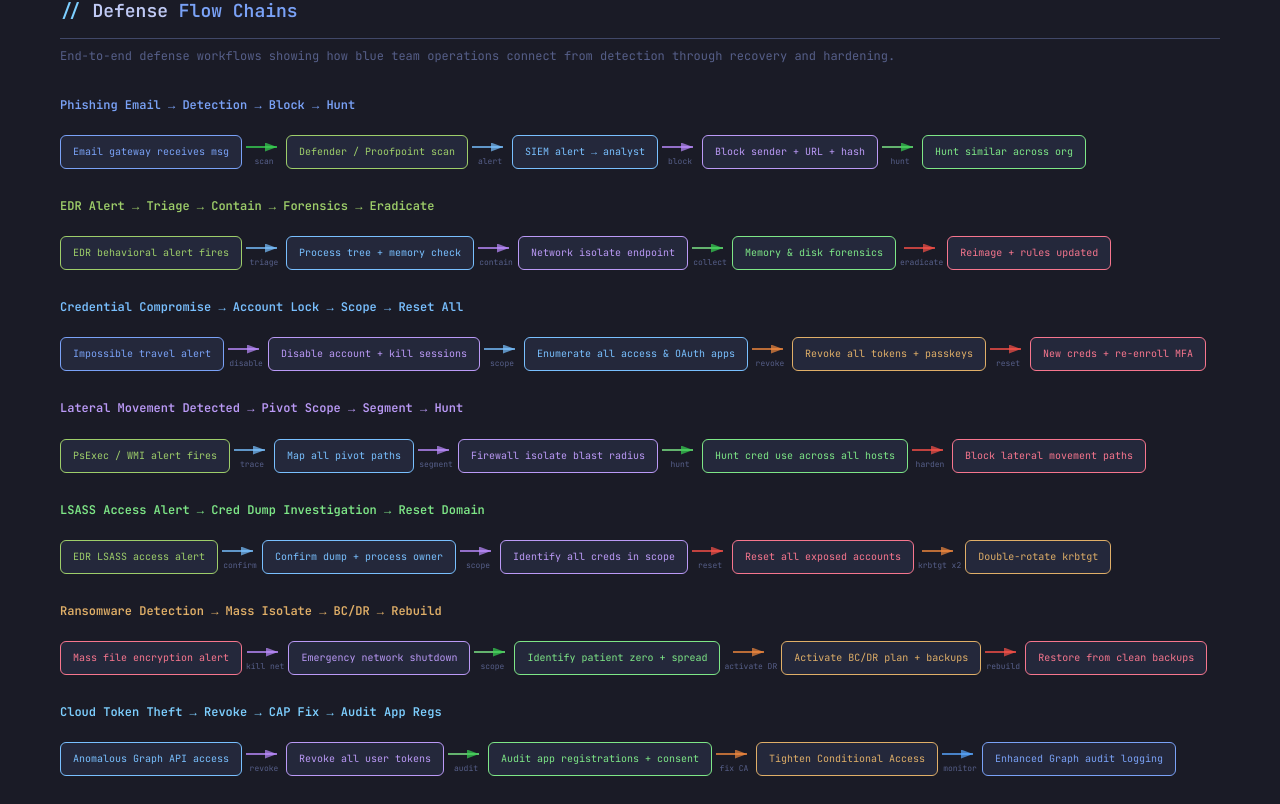
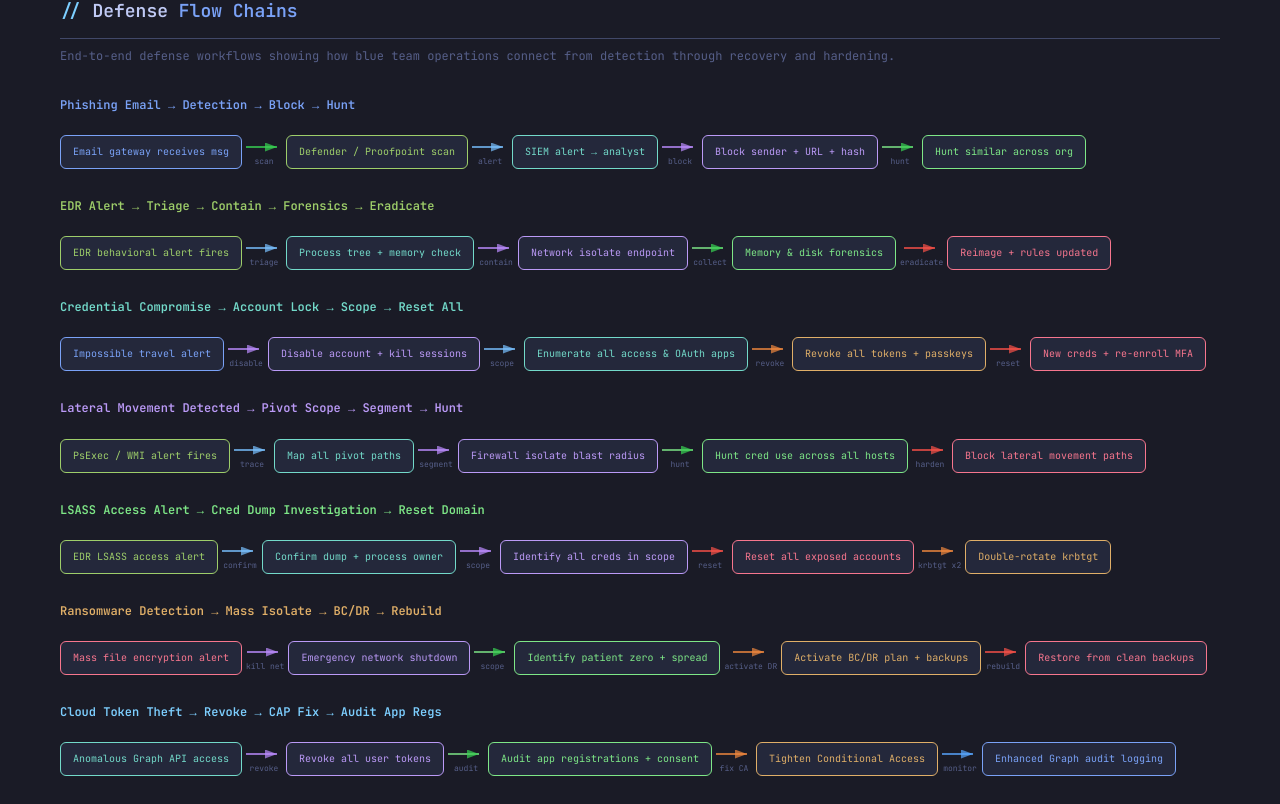
Before and after one commit to atraxsrc/BlueTeamMapper, a plain HTML site: page index.html in a window 1280 px wide. Shown: the part 1216-2020 px from the top of the page. Drawn offline with Linux system fonts and the light colour scheme.

Commit message:
Update index.html

```diff
--- a/index.html
+++ b/index.html
@@ -17,7 +17,7 @@
     --cyan: #7dcfff;
     --teal: #56d364;
     --green: #9ece6a;
-    --sky: #79c0ff;
+    --sky: #73daca;
     --indigo: #a5d6ff;
     --purple: #bb9af7;
     --orange: #e0af68;
@@ -25,8 +25,8 @@
     --red: #f7768e;
     --pink: #bb9af7;
     --lime: #7ee787;
-    --azure: #f7768e;
-    --mint: #73daca;
+    --azure: #7aa2f7;
+    --mint: #e0af68;
   }
   * { margin: 0; padding: 0; box-sizing: border-box; }
   body { background: var(--bg); color: var(--text); font-family: 'IBM Plex Sans', sans-serif; padding: 40px 60px; line-height: 1.6; }
```
